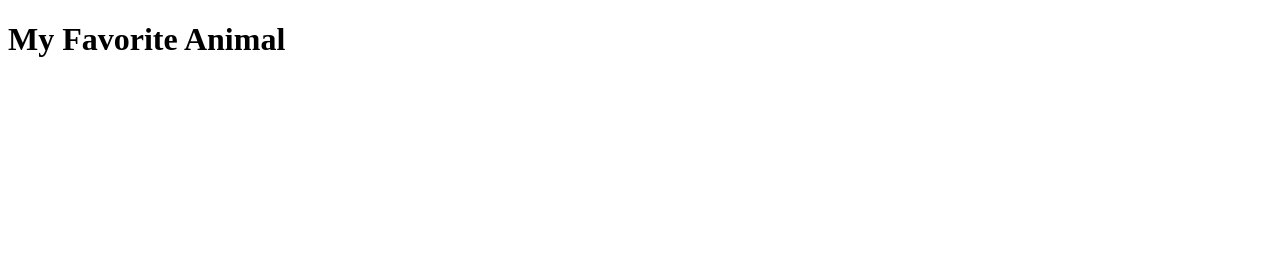
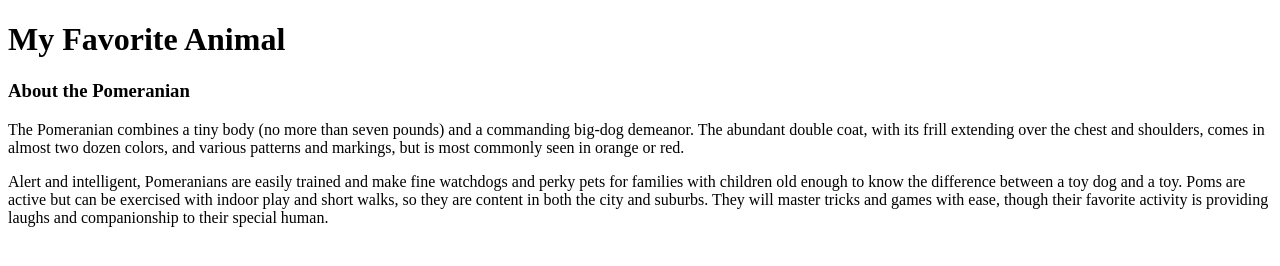
Before and after one commit to ceq2000/class_exercise08-06-19, a plain HTML site: page index.html in a window 1280 px wide. Drawn offline with Linux system fonts and the light colour scheme.

Commit message:
Update index.html

```diff
--- a/index.html
+++ b/index.html
@@ -8,5 +8,11 @@
 <body>
     <h1>My Favorite Animal</h1>
   <a href="https://thehappypuppysite.com/wp-content/uploads/2018/07/black-pomeranian-MK-long.jpg"></a>
-</body>
+    <h3>About the Pomeranian</h3>
+
+    <p>The Pomeranian combines a tiny body (no more than seven pounds) and a commanding big-dog demeanor. The abundant double coat, with its frill extending over the chest and shoulders, comes in almost two dozen colors, and various patterns and markings, but is most commonly seen in orange or red.</p>
+
+<p>Alert and intelligent, Pomeranians are easily trained and make fine watchdogs and perky pets for families with children old enough to know the difference between a toy dog and a toy. Poms are active but can be exercised with indoor play and short walks, so they are content in both the city and suburbs. They will master tricks and games with ease, though their favorite activity is providing laughs and companionship to their special human.</p>
+
+    </body>
 </html>
```
